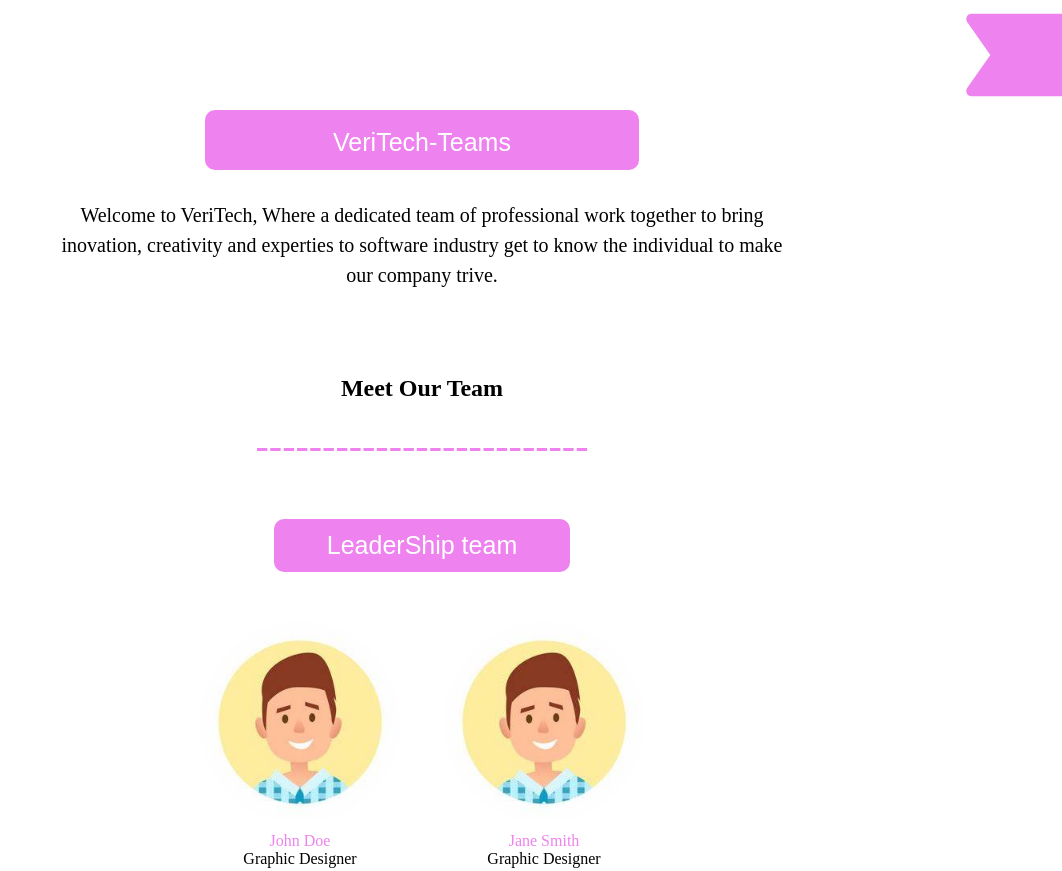
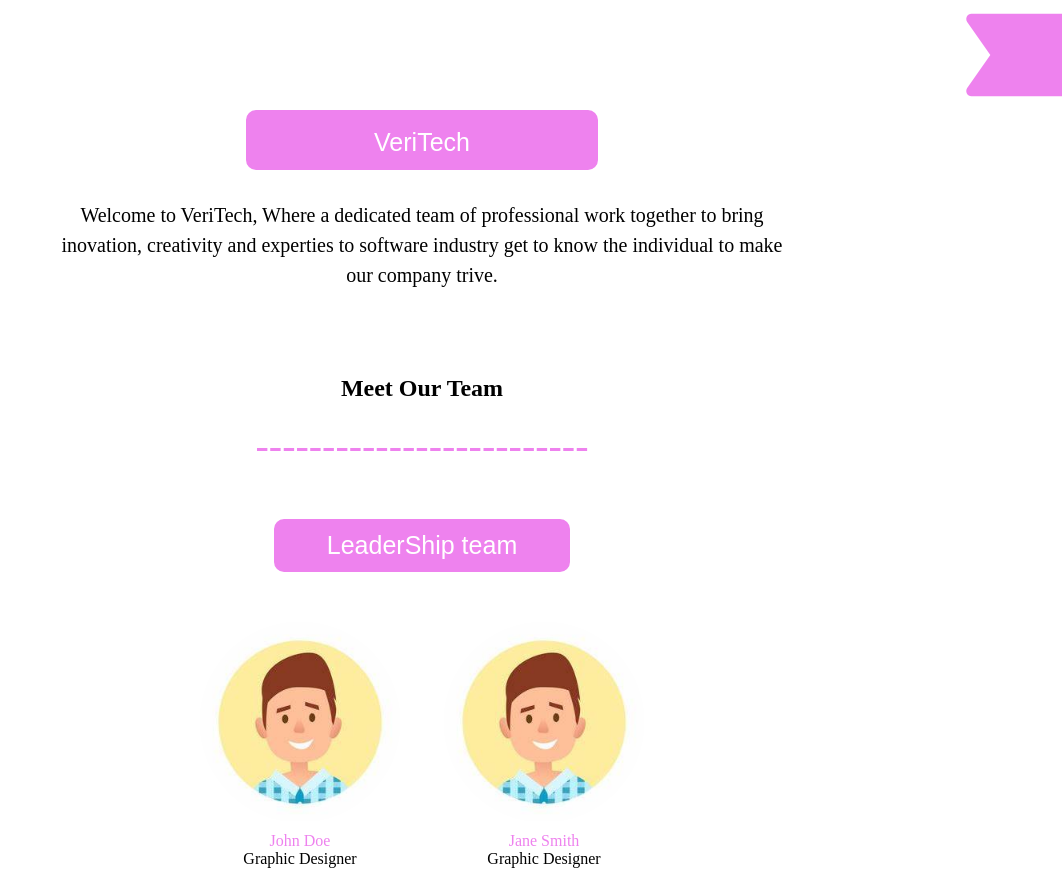
Before and after one commit to rajasridhilip/Web-Develop-Task1, a plain HTML site: page index.html in a window 1280 px wide. Shown: the top 871 px of the page, without its empty margins (218-1280 px from the left). Drawn offline with Linux system fonts and the light colour scheme.

Commit message:
Add files via upload

```diff
--- a/index.html
+++ b/index.html
@@ -17,7 +17,7 @@
 
 
         <div class="header">
-          <a href="#" class="company_name">VeriTech-Teams</a>
+          <a href="#" class="company_name">VeriTech</a>
         </div>
 
         <div class="comapny_content">
```
